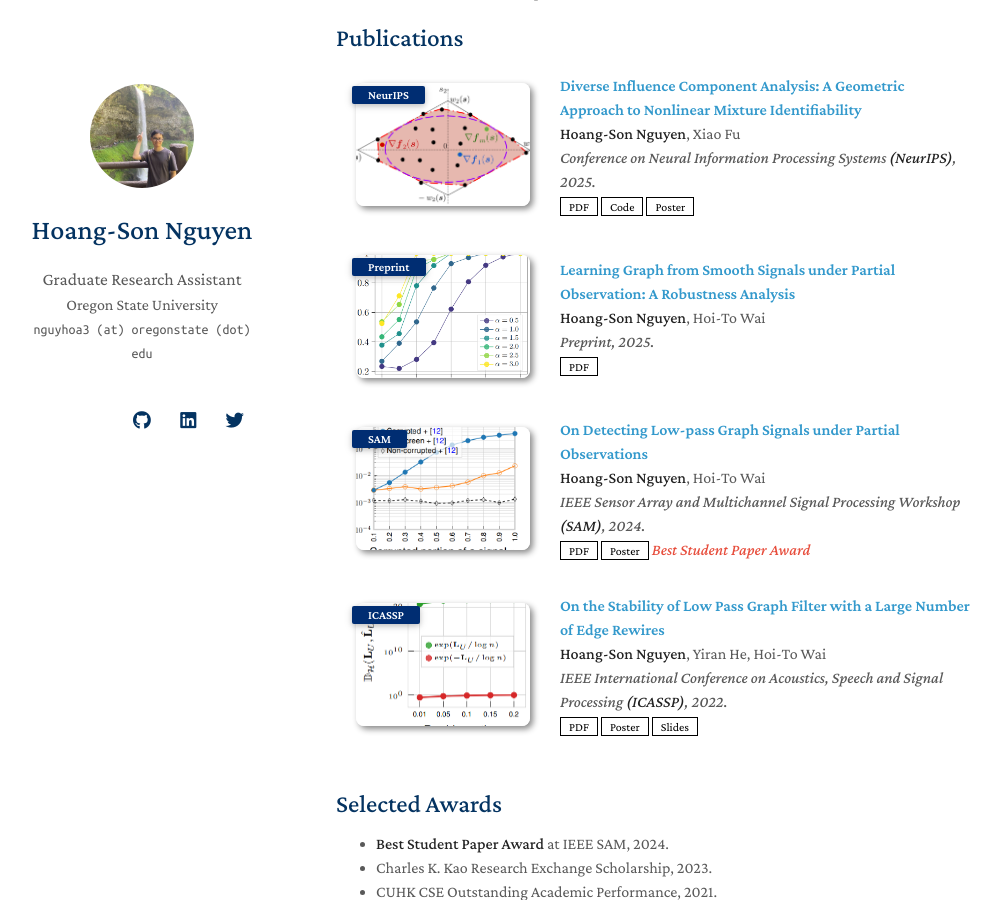
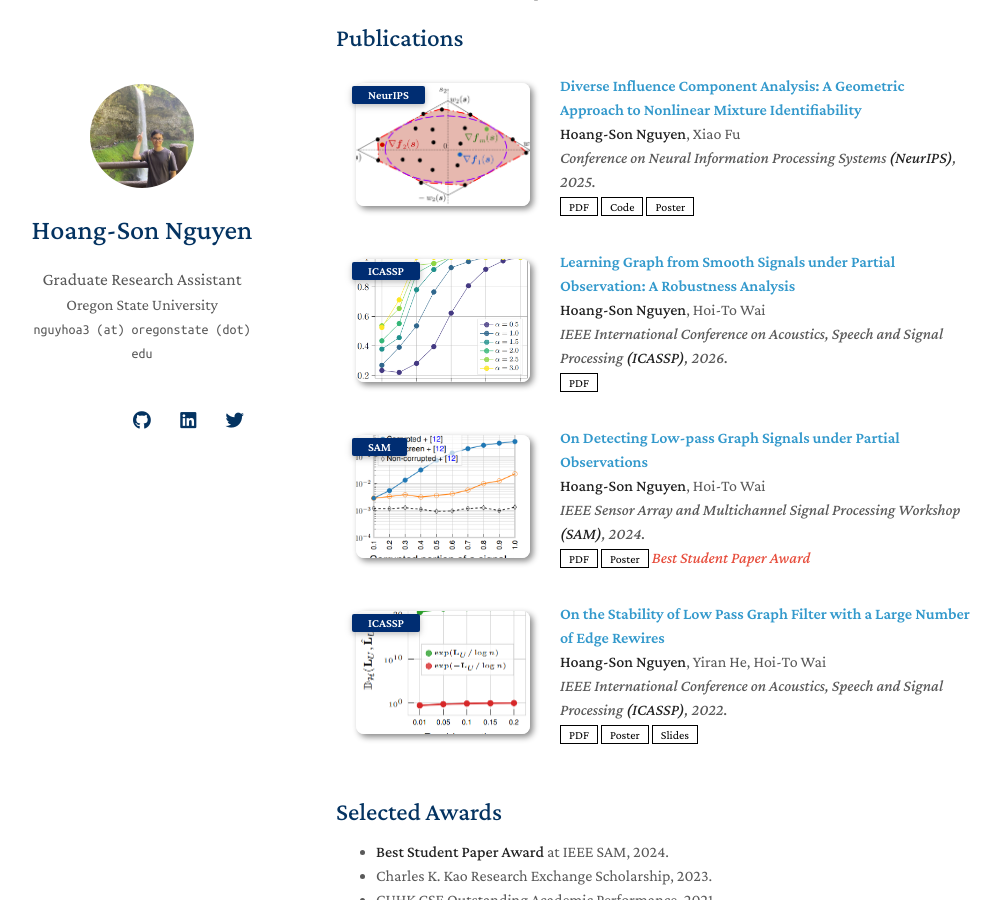
Before and after one commit to hsnguyen24/hsnguyen24.github.io, a Jekyll site: the page built from index.md, in a window 1280 px wide and 900 px high, scrolled down 918 px. Shown: the whole window, without its empty margins (134-1135 px from the left). Built offline with Jekyll 4.4.1, drawn with Linux system fonts in a browser that asks for light colours; nearby versions of some CDN libraries; a style sheet for code colours, icons or effects is not loaded; our own code applies the rules of GitHub Pages for plain Markdown files.

Commit message:
Update publications.yml

```diff
--- a/_data/publications.yml
+++ b/_data/publications.yml
@@ -15,8 +15,8 @@ main:
 
   - title: "Learning Graph from Smooth Signals under Partial Observation: A Robustness Analysis"
     authors: <strong>Hoang-Son Nguyen</strong>, Hoi-To Wai
-    conference_short: Preprint
-    conference: Preprint, 2025.
+    conference_short: ICASSP
+    conference: IEEE International Conference on Acoustics, Speech and Signal Processing <strong>(ICASSP)</strong>, 2026.
     pdf: https://arxiv.org/pdf/2509.14887
     # poster: ./assets/files/sam2024_poster.pdf
     url: https://arxiv.org/abs/2509.14887
```
